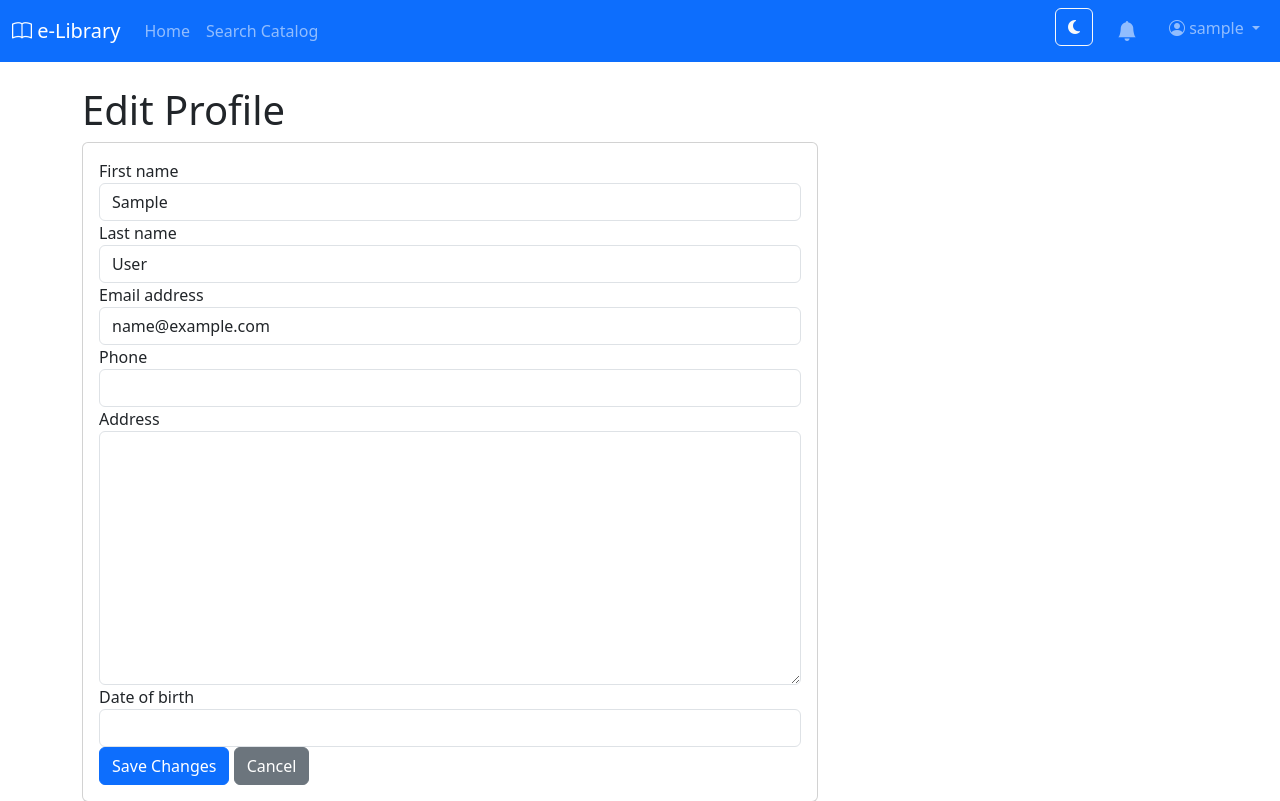
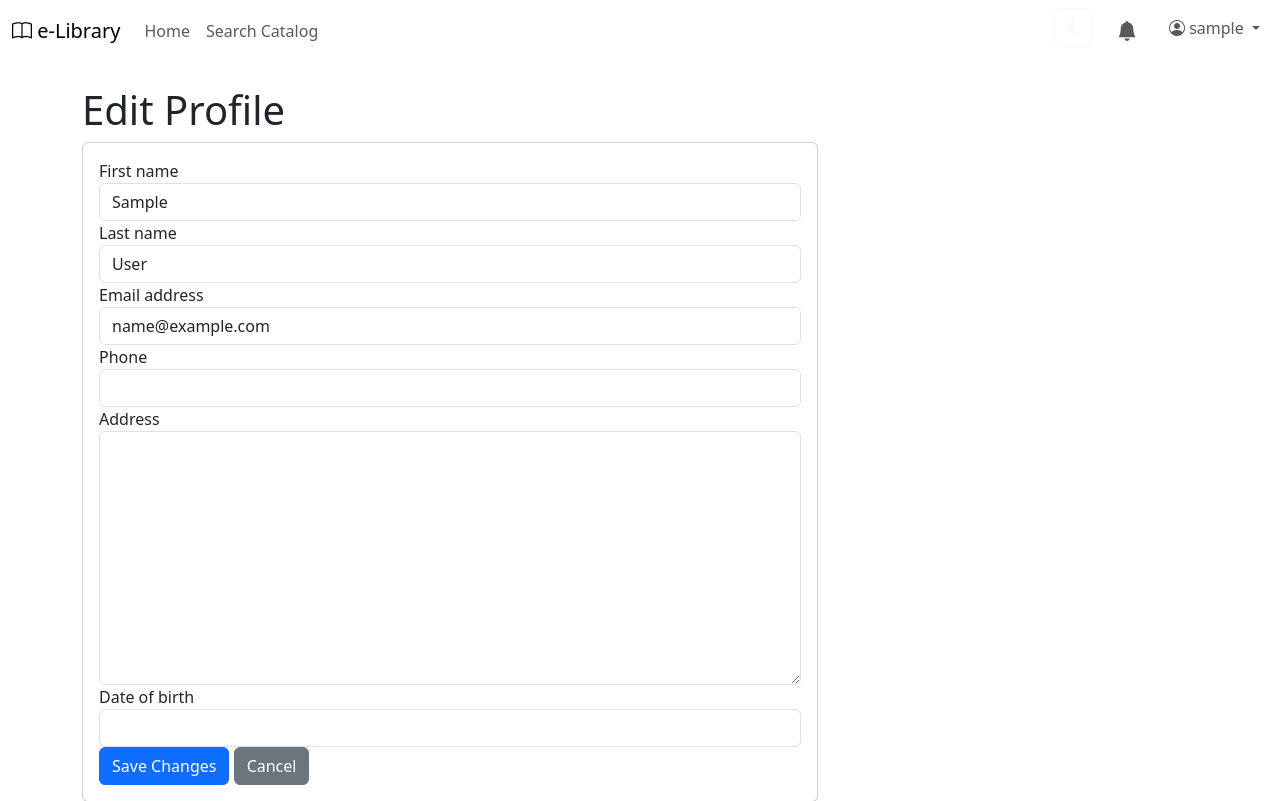
Before and after one commit to Dang62899/TS_OPAC_eLibrary, a Django app: page /accounts/profile/edit/ in a window 1280 px wide. Shown: the top 801 px of the page. Run offline with Django 4.2, Linux system fonts and the light colour scheme; the visitor is signed in with stand-in values (Sample User, id 1); data that the repository does not hold is empty; some libraries are stand-ins or nearby versions.

Commit message:
Fix navbar classes - remove hardcoded dark/primary classes for theme-aware styling

```diff
--- a/templates/base.html
+++ b/templates/base.html
@@ -12,7 +12,7 @@
     {% block extra_css %}{% endblock %}
 </head>
 <body class="d-flex flex-column h-100">
-    <nav class="navbar navbar-expand-lg navbar-dark bg-primary">
+    <nav class="navbar navbar-expand-lg">
         <div class="container-fluid">
             <a class="navbar-brand" href="{% url 'catalog:index' %}">
                 <i class="bi bi-book"></i> e-Library
```
